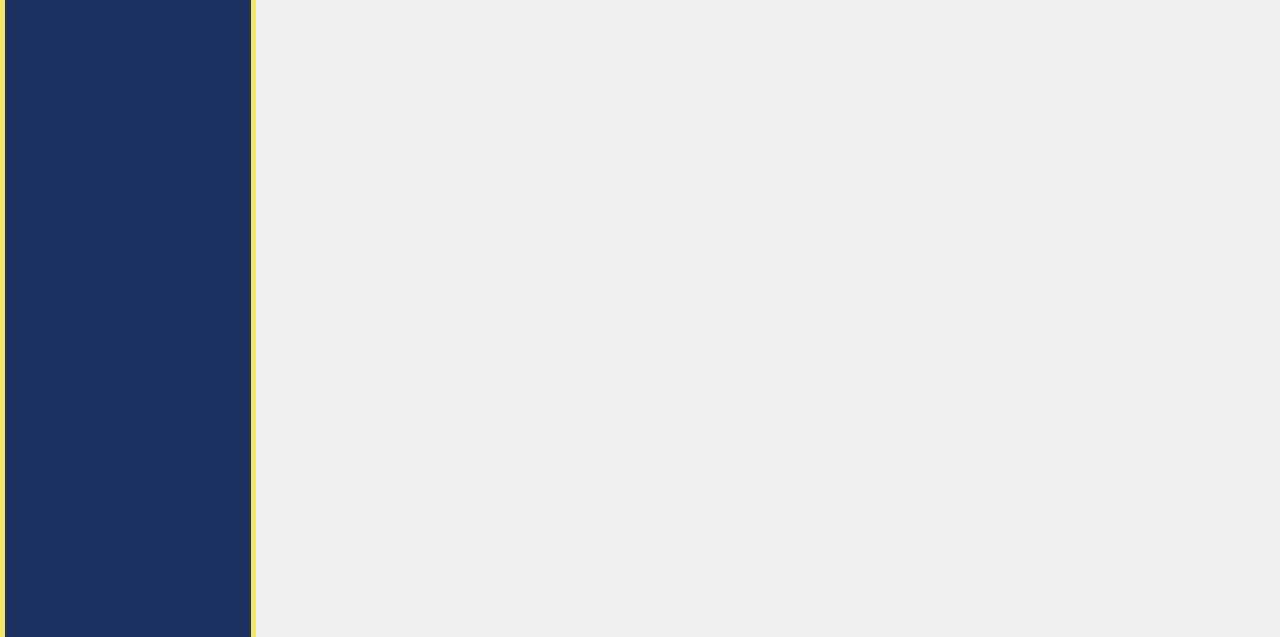
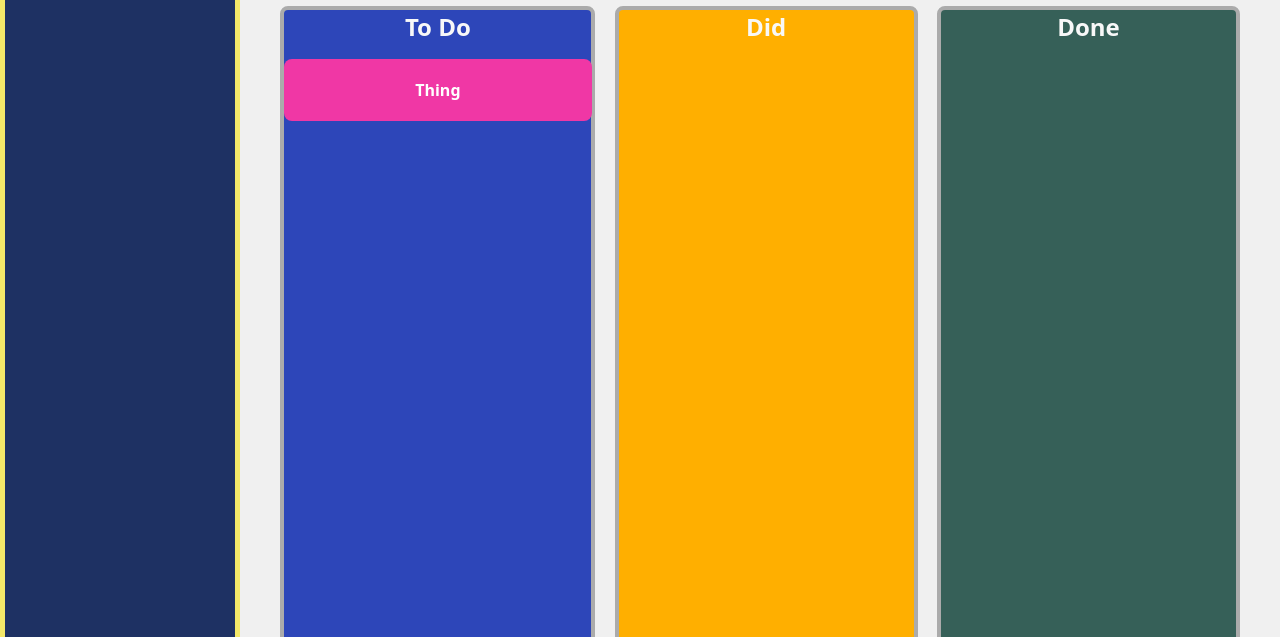
Before and after one commit to Andy-Castle/Todo-List, a website built with webpack: page src/index.html in a window 1280 px wide. Shown: the part 74-711 px from the top of the page. Built offline with nearby package versions, Linux system fonts and the light colour scheme.

Commit message:
ok ya tiene el cuadro y una card de prueba

```diff
--- a/src/index.html
+++ b/src/index.html
@@ -3,12 +3,12 @@
   <head>
     <meta charset="UTF-8" />
     <meta name="viewport" content="width=device-width, initial-scale=1.0" />
-    <title>Todo List - Trello</title>
+    <title>Todo List</title>
   </head>
   <body>
     <main>
       <header>
-        <h1>Todo List - Trello inspiration</h1>
+        <h1>Todo List</h1>
       </header>
       <section>
         <div class="menu">
@@ -23,7 +23,7 @@
             </a>
           </footer>
         </div>
-        <div class="todo-list"></div>
+        <div class="todo-list" id="todo-list"></div>
       </section>
     </main>
   </body>
--- a/src/index.js
+++ b/src/index.js
@@ -1 +1,34 @@
 import "./styles.css";
+
+const TodoList = document.getElementById("todo-list");
+
+function CreateTemplate() {
+  TodoList.innerHTML = `<div class="ToDo">
+            <h1>To Do</h1>
+            <div
+              id="To_Do"></div>
+          </div>
+          <div class="Did">
+            <h1>Did</h1>
+            <div id="Did"></div>
+          </div>
+          <div class="Done">
+            <h1>Done</h1>
+            <div id="Done"></div>
+          </div>`;
+}
+CreateTemplate();
+
+function addCard() {
+  const ListToDo = document.getElementById("To_Do");
+
+  ListToDo.innerHTML = `<div
+  id="1"
+  class="card"
+ >
+  Thing
+</div>
+`;
+}
+
+addCard();
--- a/src/styles.css
+++ b/src/styles.css
@@ -1,6 +1,9 @@
 :root {
   --color-blue-strong: #1e3163;
   --color-blue-normal: #2d46b9;
+  --color-success: #366058;
+  --color-yellow: #ffaf00;
+  --color-green: #ababab;
   --color-pink: #f037a5;
   --color-white: #f8f8f8;
   --color-grayless: #f0f0f0;
@@ -54,6 +57,9 @@ section {
   .todo-list {
     width: 100vw;
     background-color: var(--color-grayless);
+    display: flex;
+    padding: 1rem 2.5rem;
+    gap: 1.2rem;
   }
 }
 
@@ -72,3 +78,43 @@ footer {
     text-decoration: none;
   }
 }
+
+.ToDo {
+  background-color: var(--color-blue-normal);
+  width: 32%;
+  border: 0.25rem solid var(--color-green);
+  border-radius: 0.5rem;
+  display: flex;
+  flex-direction: column;
+  align-items: center;
+}
+
+.Did {
+  background-color: var(--color-yellow);
+  width: 32%;
+  border: 0.25rem solid var(--color-green);
+  border-radius: 0.5rem;
+  display: flex;
+  flex-direction: column;
+  align-items: center;
+}
+
+.Done {
+  background-color: var(--color-success);
+  width: 32%;
+  border: 0.25rem solid var(--color-green);
+  border-radius: 0.5rem;
+  display: flex;
+  flex-direction: column;
+  align-items: center;
+}
+
+.card {
+  background-color: var(--color-pink);
+  color: white;
+  font-weight: bold;
+  padding: 1.25rem 8.2rem;
+  text-align: center;
+  margin: 1rem 0.2rem;
+  border-radius: 0.5rem;
+}
```
